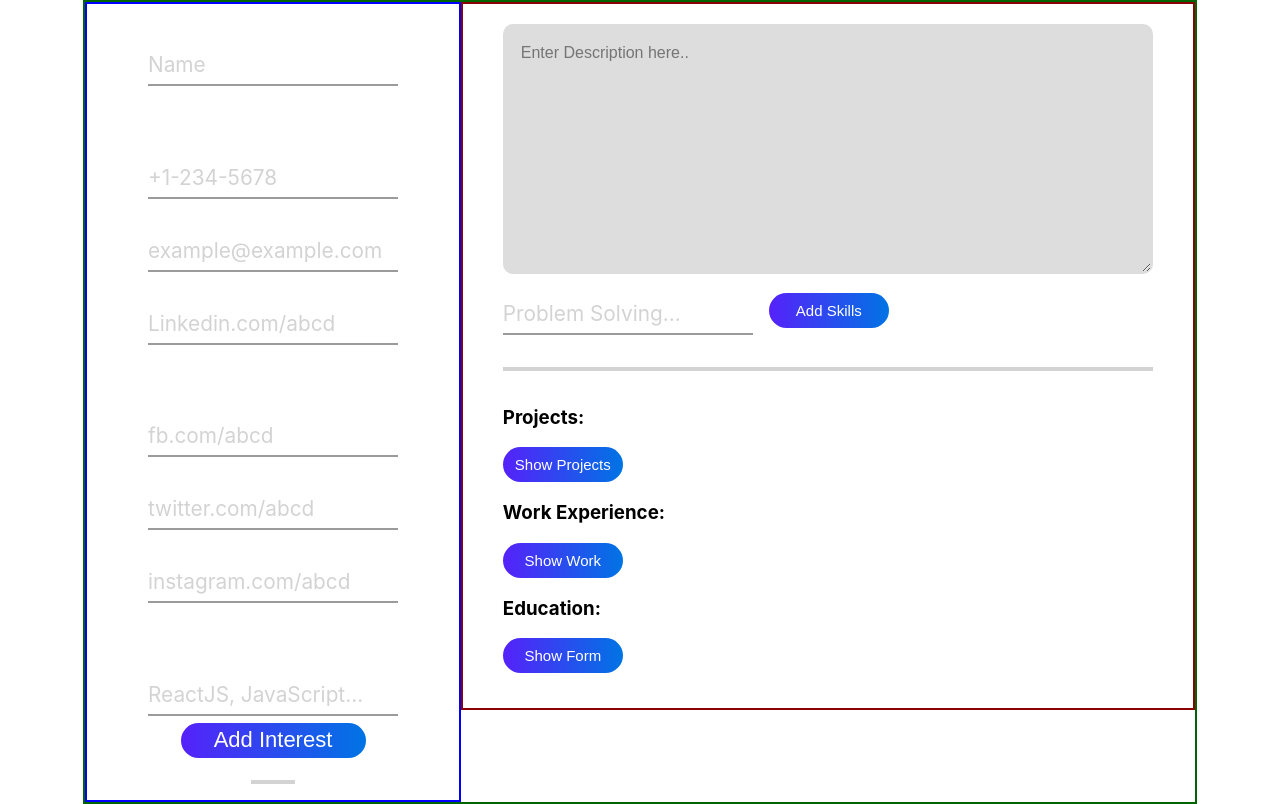
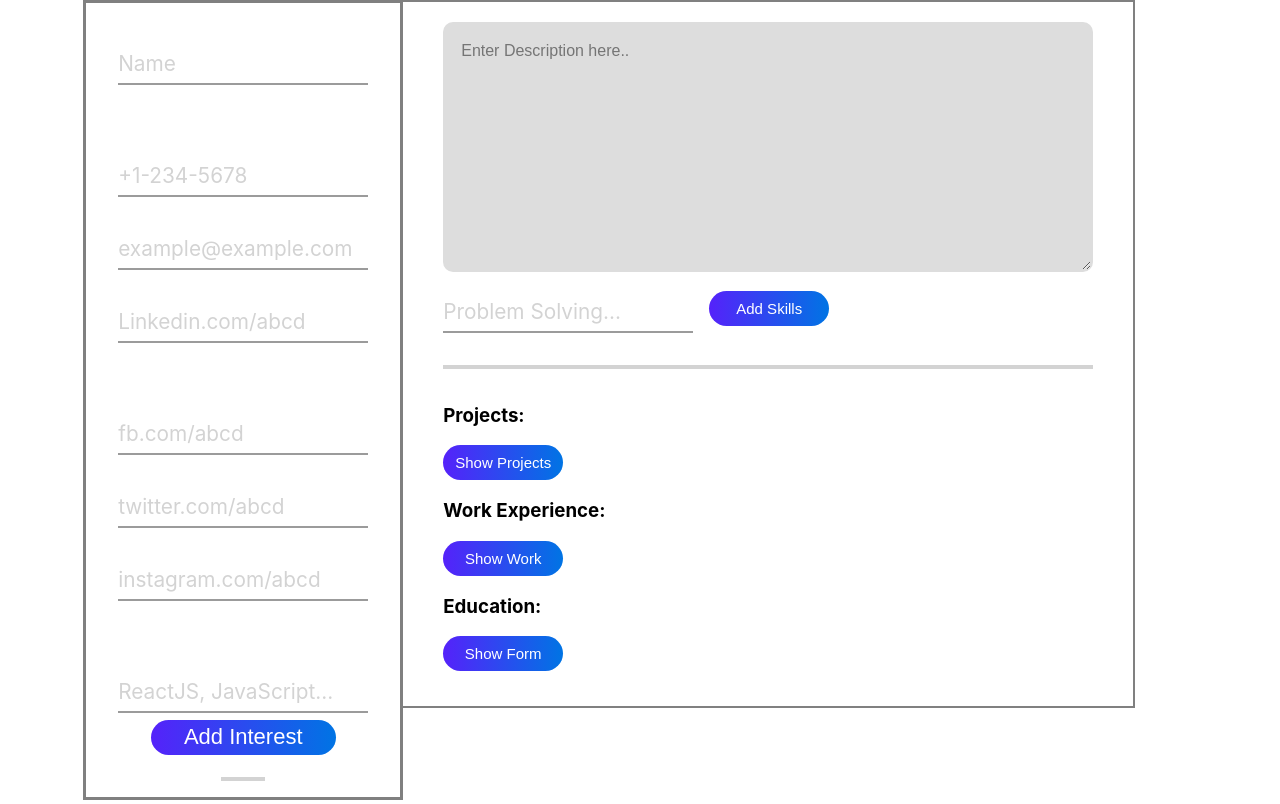
Before and after one commit to saadniazifed/React-CV-App, a React (Create React App) app: page / in a window 1280 px wide. Built offline with nearby package versions, Linux system fonts and the light colour scheme.

Commit message:
fixed CSS related issues.

```diff
--- a/src/components/MainContent/MainContent/MainContent.css
+++ b/src/components/MainContent/MainContent/MainContent.css
@@ -1,4 +1,5 @@
 .mainContentForm {
   padding: 20px 40px;
-  border: 2px solid darkred;
+  border: 2px solid grey;
+  border-left: none;
 }
--- a/src/components/SidebarComponent/Contact/Contact.css
+++ b/src/components/SidebarComponent/Contact/Contact.css
@@ -60,6 +60,7 @@
   transition: 0.2s;
   font-size: 1rem;
   color: #11998e;
+
   font-weight: 700;
 }
 
--- a/src/components/SidebarComponent/Sidebar/Sidebar.css
+++ b/src/components/SidebarComponent/Sidebar/Sidebar.css
@@ -1,9 +1,9 @@
 .sidebar--container {
-  border: 2px solid blue;
-  width: 30vw;
+  border: 3px solid grey;
+  width: 25vw;
   display: flex;
   flex-wrap: wrap;
-  min-height: 100vh;
+  max-height: auto;
 }
 
 .form--container {
--- a/src/components/Start/Start.css
+++ b/src/components/Start/Start.css
@@ -3,5 +3,4 @@
   width: 87vw;
   min-height: 100vh;
   display: flex;
-  border: 2px solid darkgreen;
 }
```
